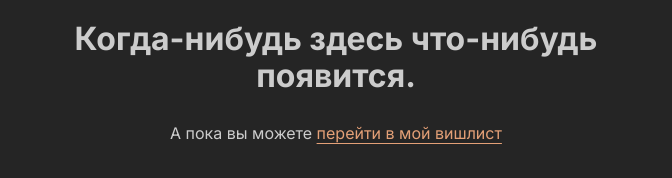
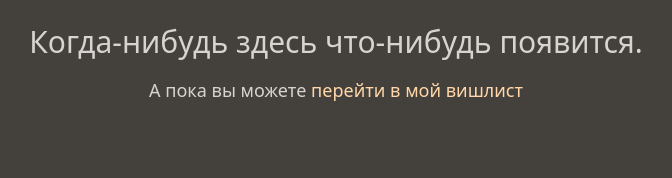
Before and after one commit to seri0zha/seri0zha.github.io, an Astro site: page / in a window 1280 px wide. Shown: the whole page, without its empty margins (304-976 px from the left). Built offline with nearby package versions, Linux system fonts and the light colour scheme; Astro itself is replaced by a stand-in of ours.

Commit message:
feat: add tailwind

```diff
--- a/astro.config.mjs
+++ b/astro.config.mjs
@@ -1,5 +1,7 @@
 // @ts-check
 import { defineConfig } from "astro/config";
+
+import tailwindcss from "@tailwindcss/vite";
 
 // https://astro.build/config
 export default defineConfig({
@@ -12,5 +14,7 @@ export default defineConfig({
         },
       },
     },
+
+    plugins: [tailwindcss()],
   },
 });
--- a/package.json
+++ b/package.json
@@ -12,8 +12,10 @@
   },
   "dependencies": {
     "@astrojs/check": "^0.9.4",
+    "@tailwindcss/vite": "^4.1.4",
     "astro": "^5.7.4",
     "normalize.css": "^8.0.1",
+    "tailwindcss": "^4.1.4",
     "typescript": "^5.6.3"
   },
   "devDependencies": {
--- a/src/layouts/Layout.astro
+++ b/src/layouts/Layout.astro
@@ -1,10 +1,10 @@
 ---
-import "../styles/global.scss";
+import "../styles/global.css";
 
 type Props = {
   title: string;
   linkTarget?: "_blank" | "_self";
-}
+};
 
 const { title, linkTarget = "_self" } = Astro.props;
 ---
@@ -28,18 +28,9 @@ const { title, linkTarget = "_self" } = Astro.props;
     <meta name="generator" content={Astro.generator} />
     <base target={linkTarget} />
     <title>{title}</title>
-    <style>
-      main {
-        margin: 0 auto;
-        width: fit-content;
-        max-width: 600px;
-        padding: 0 16px;
-      }
-    </style></head
-  >
-
-  <body>
-    <main>
+  </head>
+  <body class="bg-stone-700 text-stone-300 text-lg">
+    <main class="max-w-2xl m-auto p-6">
       <slot />
     </main>
   </body>
--- a/src/pages/index.astro
+++ b/src/pages/index.astro
@@ -1,12 +1,11 @@
 ---
 import Layout from "../layouts/Layout.astro";
-import "normalize.css";
 import "../styles/index.scss";
 ---
 
 <Layout title="seri0zha.ru">
   <main class="main">
-    <h1>Когда-нибудь здесь что-нибудь появится.</h1>
+    <h1 class="pb-4">Когда-нибудь здесь что-нибудь появится.</h1>
     <p>А пока вы можете <a href="/wishlist">перейти в мой вишлист</a></p>
   </main>
 </Layout>
--- a/src/pages/wishlist.astro
+++ b/src/pages/wishlist.astro
@@ -1,16 +1,21 @@
 ---
 import Layout from "../layouts/Layout.astro";
-import { getEntry, render } from 'astro:content';
+import { getEntry, render } from "astro:content";
 
 const entry = await getEntry("content", "wishlist");
-if (!entry) throw new Error('wishlist.md not found');
+if (!entry) throw new Error("wishlist.md not found");
 
 const { Content } = await render(entry);
 ---
+
 <Layout title={entry.data.title} linkTarget="_blank">
-  <a href="/" target="_self" style="padding-bottom: 12px; display: block; ">
-    На главную
-  </a>
-  {entry.data.updated && <i style="line-height: 1.5; display: block">Обновлено {entry.data.updated}</i>}
-  <Content />
+  <a href="/" target="_self"> На главную </a>
+  {
+    entry.data.updated && (
+      <i class="block pt-1">Обновлено {entry.data.updated}</i>
+    )
+  }
+  <div class="">
+    <Content />
+  </div>
 </Layout>
--- /dev/null
+++ b/src/styles/global.css
@@ -0,0 +1,17 @@
+@import "tailwindcss";
+
+a {
+  @apply text-orange-200 hover:opacity-85 duration-300;
+}
+
+ul {
+  @apply list-disc list-inside pl-4;
+}
+
+h1 {
+  @apply text-3xl;
+}
+
+h2 {
+  @apply text-2xl py-4;
+}
--- a/src/styles/global.scss
+++ /dev/null
@@ -1,46 +0,0 @@
-html {
-  font-family: "Inter", sans-serif;
-  font-optical-sizing: auto;
-  background: #252525;
-  color: #ccc;
-}
-
-@mixin commonBlockPadding {
-  padding-top: 0;
-  padding-bottom: 0.5rem;
-  margin: 0;
-}
-h1,
-h2,
-h3,
-ul,
-p {
-  @include commonBlockPadding;
-}
-li {
-  padding-bottom: 6px;
-  line-height: 1.5;
-}
-h1 {
-  font-size: 2rem;
-}
-h2 {
-  font-size: 1.5rem;
-}
-
-a {
-  color: #e4a077;
-  transition: 0.2s;
-  text-underline-offset: 4px;
-  &:hover {
-    color: #cf9168;
-  }
-}
-
-ul {
-  padding-left: 2rem;
-}
-
-li > ul {
-  padding-top: 0.5rem;
-}
```
Also changed, not shown: 1 other file.
